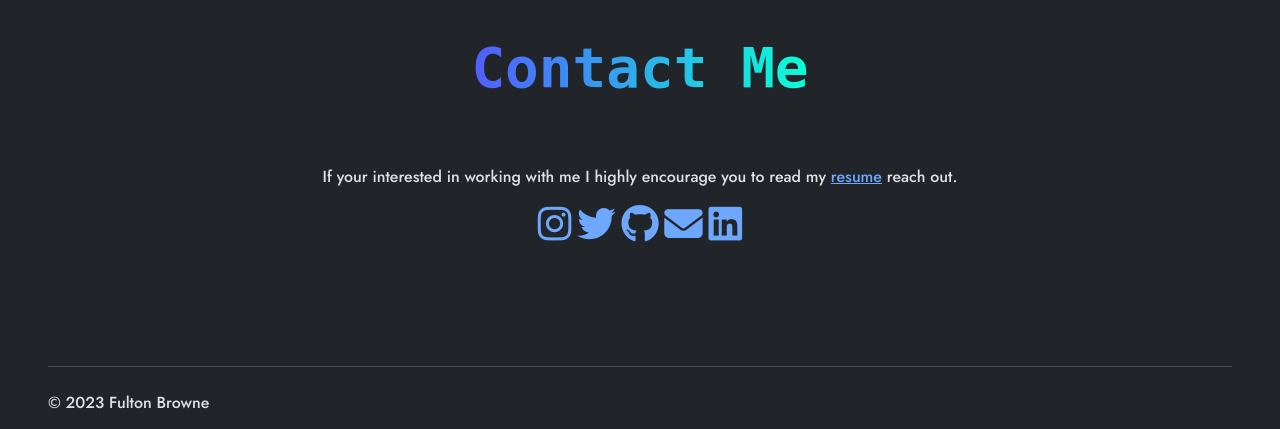
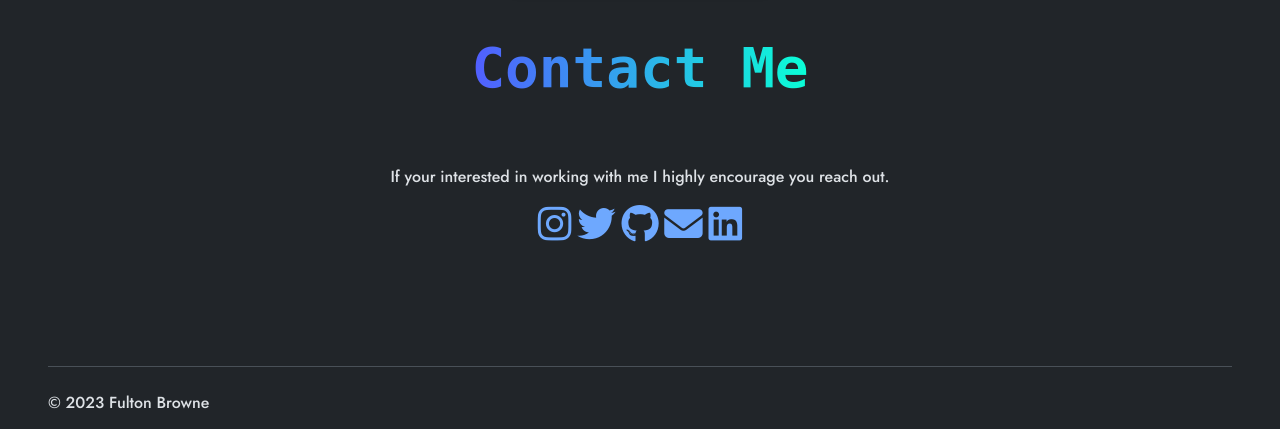
Before and after one commit to FultonBrowne/personalhome, a Django app: page /contact/ in a window 1280 px wide. Shown: the part 64-493 px from the top of the page. Run offline with Django 4.2, Linux system fonts and the light colour scheme; some libraries are stand-ins or nearby versions; some web fonts are replaced.

Commit message:
Tiny change

```diff
--- a/templates/contact.html
+++ b/templates/contact.html
@@ -10,7 +10,7 @@
         </div>
         <!-- Adding smaller headers and subpoints -->
         <div class="section">
-            <p> If your interested in working with me I highly encourage you to read my <a href="https://docs.google.com/document/d/1pb-nuJLa2Y1NP1MnoiiJazVBxVCQDqyVrxskqwUHjPY"> resume</a> reach out. </p>
+            <p> If your interested in working with me I highly encourage you reach out. </p>
             <div class="social-icons" style="font-size: larger">
         <a href="https://www.instagram.com/fbrowne3604" target="_blank"><i class="fab fa-instagram fa-2x"></i></a>
         <a href="https://twitter.com/BrowneFulton" target="_blank"><i class="fab fa-twitter fa-2x"></i></a>
--- a/templates/index.html
+++ b/templates/index.html
@@ -20,7 +20,7 @@
                 </div>
                 <div class="fade-container lead" id="buttons" style="margin-top: 5%">
                     <button class="button" onclick="window.location.href='{%  url 'about' %}'">About Me</button>
-                    <button class="button" onclick="window.open('https://docs.google.com/document/d/1pb-nuJLa2Y1NP1MnoiiJazVBxVCQDqyVrxskqwUHjPY/edit?usp=sharing', '_blank')" >Resume</button>
+                    <!--<button class="button" onclick="window.open('https://docs.google.com/document/d/1pb-nuJLa2Y1NP1MnoiiJazVBxVCQDqyVrxskqwUHjPY/edit?usp=sharing', '_blank')" >Resume</button> -->
                     <button class="button" onclick="window.open('https://github.com/FultonBrowne', '_blank')">My Code</button></div>
             </div>
         </div>
```
